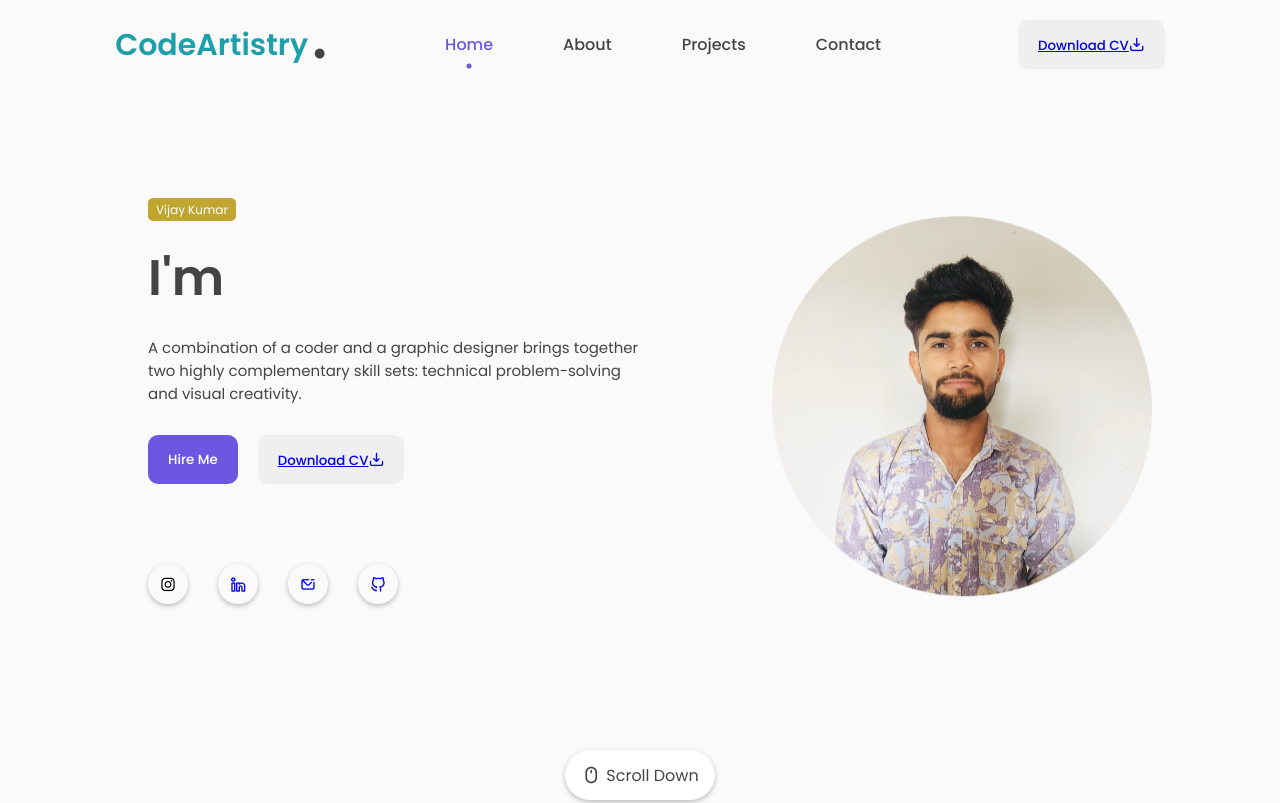
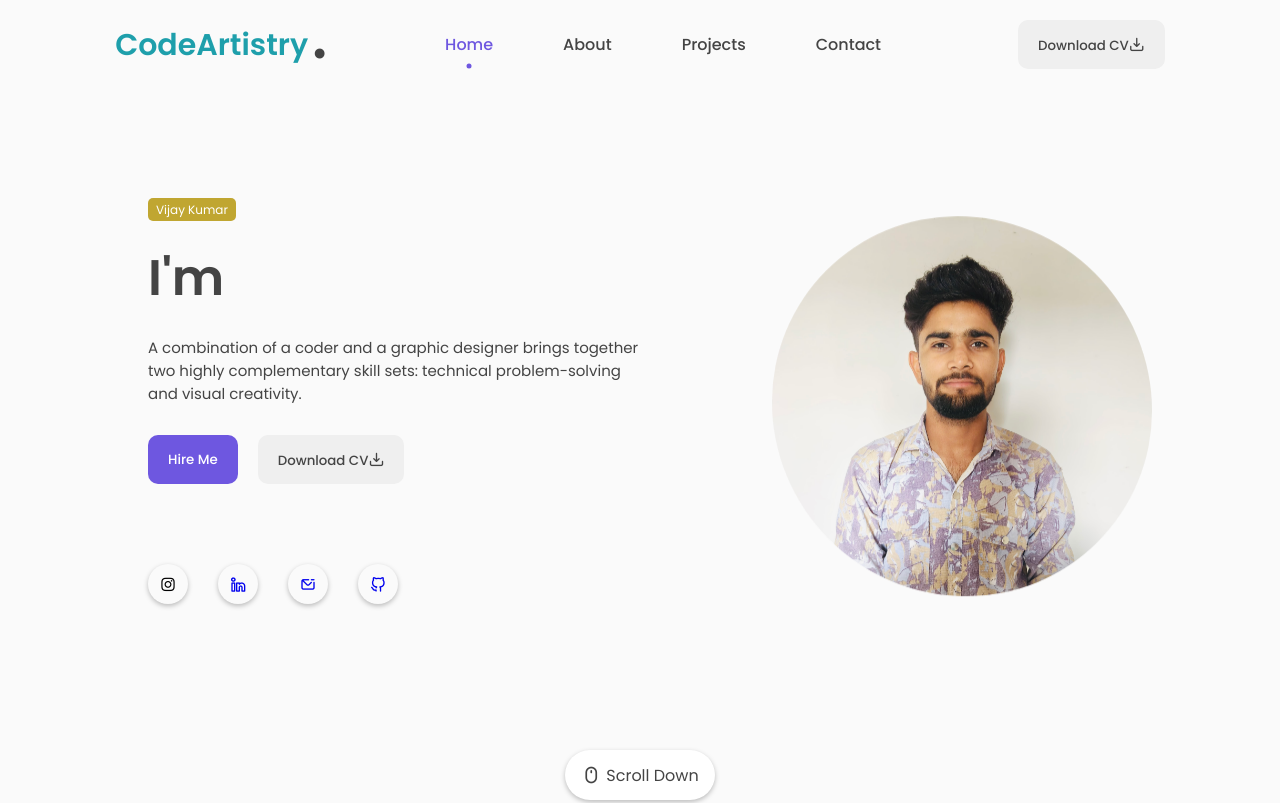
Before and after one commit to vijay8356/My_Portfolio, a plain HTML site: page index.html in a window 1280 px wide. Shown: the top 803 px of the page. Drawn offline with nearby package versions, Linux system fonts and the light colour scheme; a script that the page names is missing.

Commit message:
Update style.css

```diff
--- a/style.css
+++ b/style.css
@@ -59,6 +59,10 @@ html{
     border-radius: 10px;
     cursor: pointer;
     transition: .4s;
+}
+.btn>a{
+    text-decoration: none;
+    color: var(--text-color-second);
 }
 .btn>i{
     margin-left: 10px;
```
